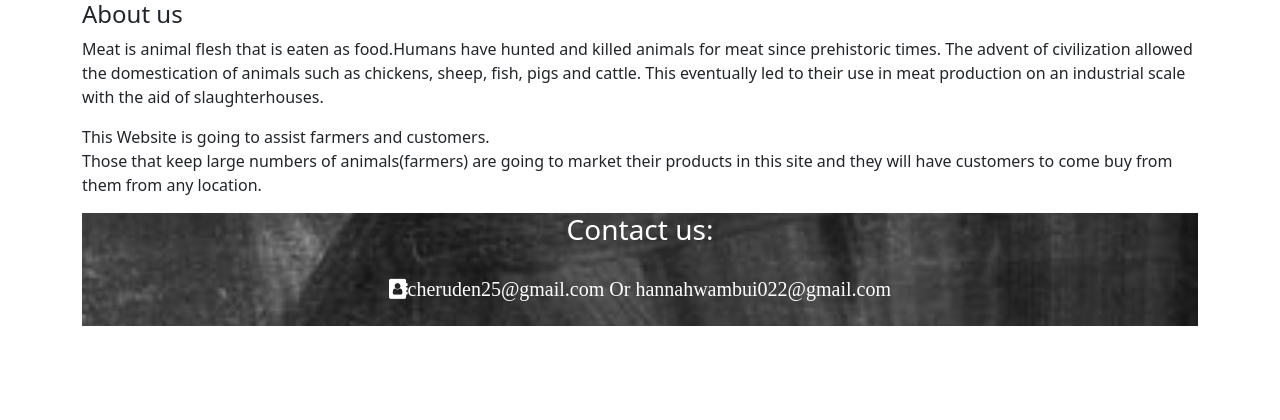
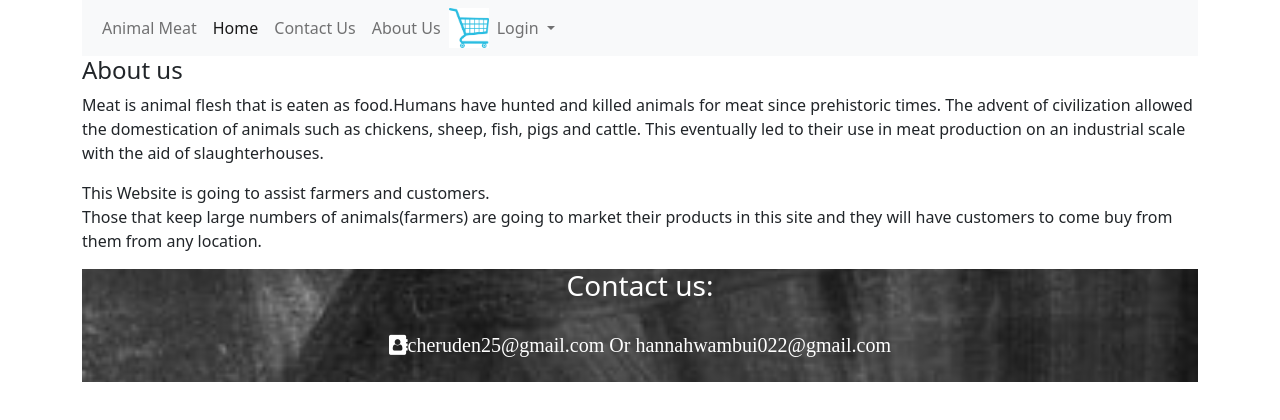
Before and after one commit to 299hannah/Animal-Meat, a plain HTML site: page about.html in a window 1280 px wide. Drawn offline with nearby package versions, Linux system fonts and the light colour scheme; a script that the page names is missing.

Commit message:
add about us link

```diff
--- a/about.html
+++ b/about.html
@@ -14,6 +14,44 @@
 
 <body>
     <div class="container">
+
+          <nav class="navbar navbar-expand-lg navbar-light bg-light">
+  <div class="container-fluid">
+    <!-- <a class="navbar-brand" href="#">Navbar</a> -->
+    <button class="navbar-toggler" type="button" data-bs-toggle="collapse" data-bs-target="#navbarNavDropdown" aria-controls="navbarNavDropdown" aria-expanded="false" aria-label="Toggle navigation">
+      <span class="navbar-toggler-icon"></span>
+    </button>
+    <div class="collapse navbar-collapse" id="navbarNavDropdown">
+      <ul class="navbar-nav">
+          <li class="nave-bar-item">
+              <a class="nav-link" href="index.html">Animal Meat</a></li>
+        <li class="nav-item">
+          <a class="nav-link active" aria-current="page" href="index.html">Home</a>
+        </li>
+        <li class="nav-item">
+          <a class="nav-link" href="contact-Us.html">Contact Us</a>
+        </li>
+         <li class="nav-item">
+          <a class="nav-link" href="about.html">About Us</a>
+        </li>
+        <li class="nav-item">
+            <img src="./images/cart.png" width="40px" height="40px">
+          <!-- <a class="nav-link" href="#">About Us</a> -->
+        </li>
+        <li class="nav-item dropdown">
+          <a class="nav-link dropdown-toggle" href="index.html" id="navbarDropdownMenuLink" role="button" data-bs-toggle="dropdown" aria-expanded="false">
+            Login
+          </a>
+          <ul class="dropdown-menu" aria-labelledby="login">
+            <li><a class="dropdown-item" href="Register.html">Register</a></li>
+            <li><a class="dropdown-item" href="login.html">Login </a></li>
+            <li><a class="dropdown-item" href="index.html">Home</a></li>
+          </ul>
+        </li>
+      </ul>
+    </div>
+  </div>
+</nav>
         <div id="about">
         <h4>About us</h4>
         <p>Meat is animal flesh that is eaten as food.Humans have hunted and killed animals for meat since prehistoric times. The advent of civilization allowed the domestication of animals such as chickens, sheep, fish, pigs and cattle. This eventually led to their use in meat production on an industrial scale with the aid of slaughterhouses.</p>
```
Also changed, not shown: Register.html (+4 -1 lines), index.html (+1 -1 lines), login.html (+5 -2 lines).
